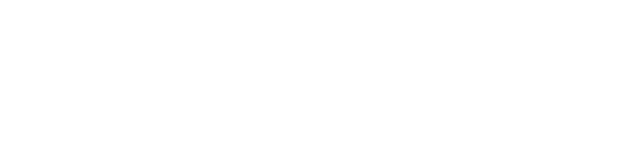
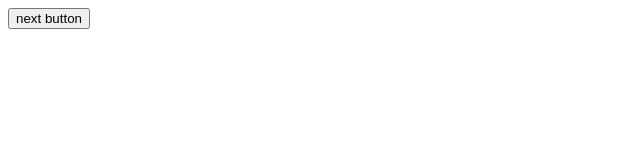
Before and after one commit to RihannaP/Piscine-Project-Days-Calendar, a plain HTML site: page index.html in a window 1280 px wide. Shown: the whole page, without its empty margins (0-640 px from the left). Drawn offline with Linux system fonts and the light colour scheme.

Commit message:
button commit in html

```diff
--- a/index.html
+++ b/index.html
@@ -5,6 +5,6 @@
         <script type="module" src="web.mjs"></script>
     </head>
     <body>
-
+     <button>next button</button>
     </body>
 </html>
```
